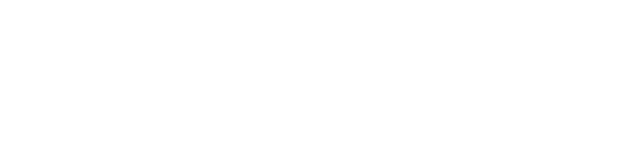
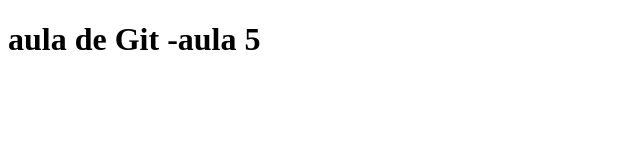
Before and after one commit to yasharafaella/nova-aula-cinco-git, a plain HTML site: page index.html in a window 1280 px wide. Shown: the whole page, without its empty margins (0-640 px from the left). Drawn offline with Linux system fonts and the light colour scheme.

Commit message:
alteração no index html

```diff
--- a/index.html
+++ b/index.html
@@ -7,6 +7,6 @@
     <title>Aula de Git</title>
 </head>
 <body>
-
+    <h1>aula de Git -aula 5</h1>
 </body>
 </html>
```
